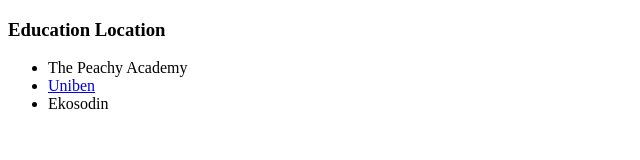
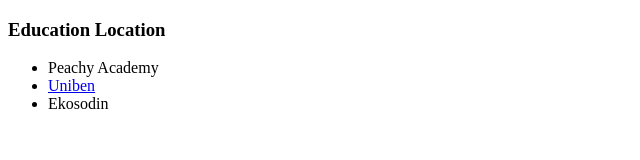
Before and after one commit to Mayokun07/Abibulahi, a plain HTML site: page Education place.html in a window 1280 px wide. Shown: the full height of the page, 0-640 px from the left. Drawn offline with Linux system fonts and the light colour scheme.

Commit message:
2nd function

```diff
--- a/Education place.html
+++ b/Education place.html
@@ -8,7 +8,7 @@
 <body>
     <h3>Education Location</h3>
 <ul>
-<li>The Peachy Academy</li>
+<li>Peachy Academy</li>
 <li><a href="https://www.uniben.edu/">Uniben</a></li>
 <li>Ekosodin</li>
 </ul>
```
